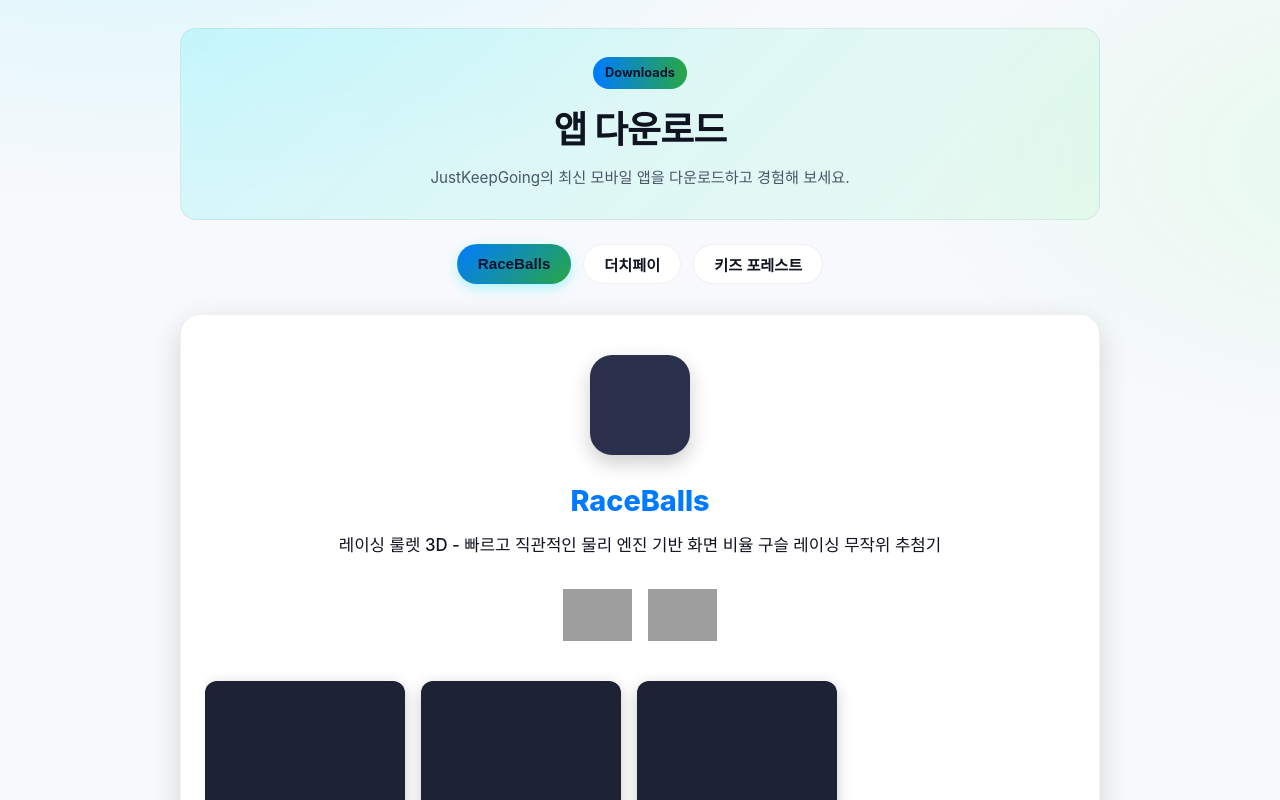
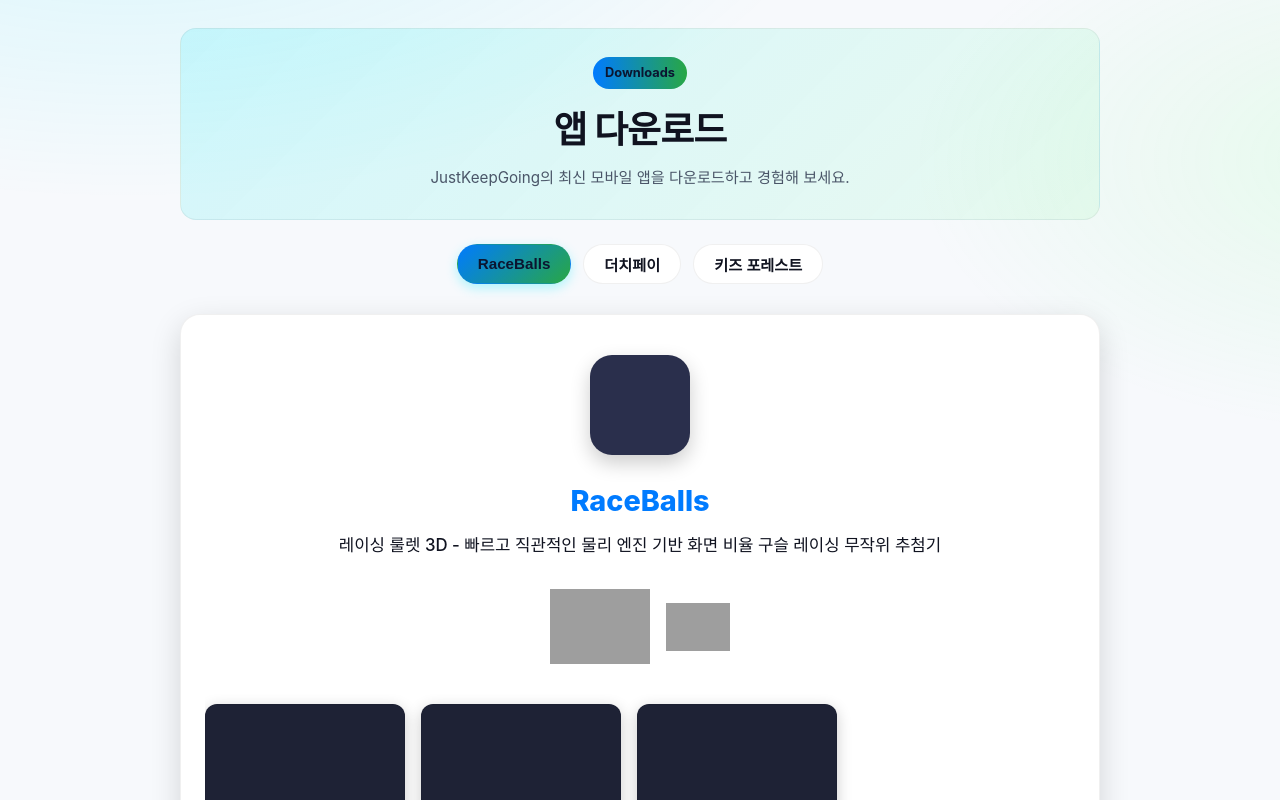
Before and after one commit to justkeepgoing-dev/justkeepgoing-dev.github.io, a plain HTML site: page downloads/index.html in a window 1280 px wide. Shown: the top 800 px of the page. Drawn offline with Linux system fonts and the light colour scheme; grey boxes are pictures that could not be loaded.

Commit message:
사이즈 변경

```diff
--- a/downloads/index.html
+++ b/downloads/index.html
@@ -28,11 +28,11 @@
 
       <div class="download-actions" id="downloadActions">
         <a href="#" id="androidLink" target="_blank" rel="noopener noreferrer">
-          <img class="dl-badge" src="https://play.google.com/intl/en_us/badges/static/images/badges/ko_badge_web_generic.png" alt="Google Play 스토어에서 다운로드">
+          <img class="dl-badge play-store" src="https://play.google.com/intl/en_us/badges/static/images/badges/ko_badge_web_generic.png" alt="Google Play 스토어에서 다운로드">
         </a>
         <a href="#" id="iosLink" target="_blank" rel="noopener noreferrer">
           <!-- Apple's official KR App Store badge SVG -->
-          <img class="dl-badge padding-badge" src="https://tools.applemediaservices.com/api/badges/download-on-the-app-store/black/ko-kr?size=250x83" alt="App Store에서 다운로드하기">
+          <img class="dl-badge app-store" src="https://tools.applemediaservices.com/api/badges/download-on-the-app-store/black/ko-kr?size=250x83" alt="App Store에서 다운로드하기">
         </a>
       </div>
 
--- a/downloads/styles.css
+++ b/downloads/styles.css
@@ -152,10 +152,20 @@
 }
 
 .dl-badge {
-  height: 52px; /* Fixed height to match both badges visually */
   width: auto;
   object-fit: contain;
   display: block;
 }
 
+/* Google Play 공식 배지 이미지는 상하좌우 투명 여백이 굉장히 넓게 포함되어 있어 실제 보이는 크기가 작습니다.
+   따라서 height를 더 크게 주어 시각적인 균형을 맞춥니다. */
+.play-store {
+  height: 75px;
+}
+
+/* Apple App Store 배지(SVG)는 거의 여백 없이 딱 맞게 잘려 있습니다. */
+.app-store {
+  height: 48px;
+}
+
 footer{margin-top:40px; text-align:center; color:var(--muted); font-size:0.85rem; padding-bottom: 20px;}
```
